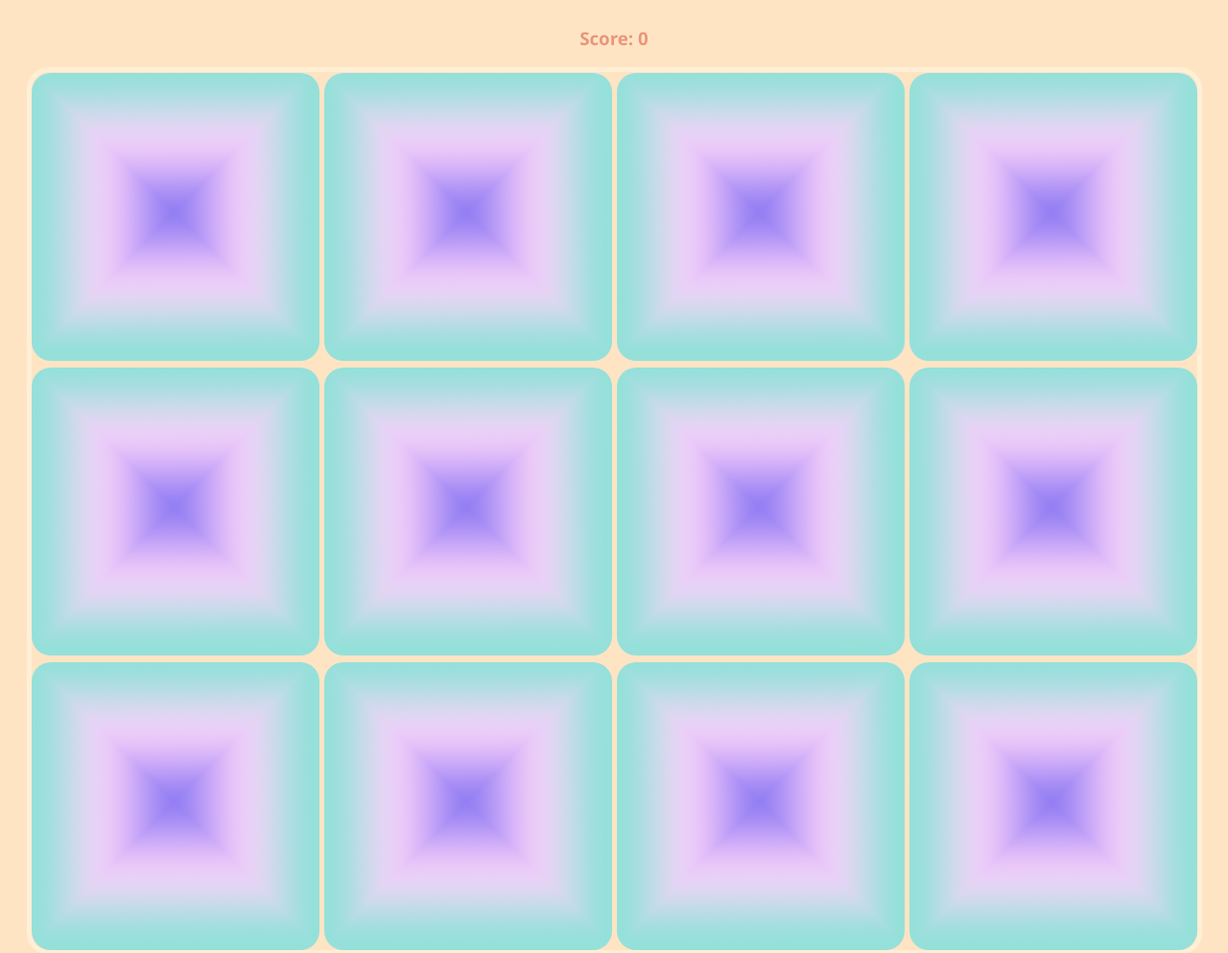
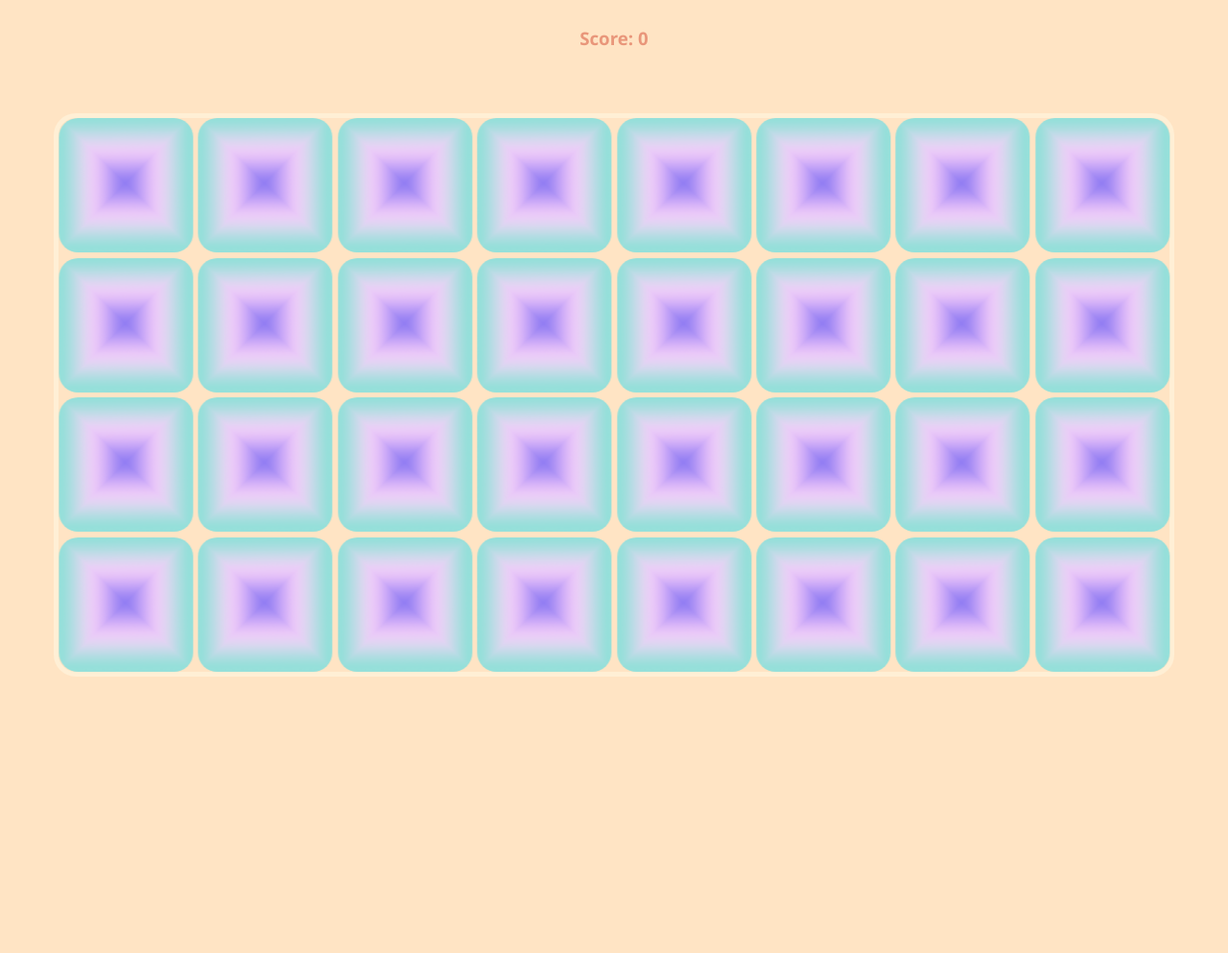
Before and after one commit to ai-jian/Memory-Game, a plain HTML site: page index.html in a window 1280 px wide. Shown: the top 993 px of the page at 96% size. After the commit the page ends 800 px from the top, so only its background shows below. Drawn offline with Linux system fonts and the light colour scheme.

Commit message:
Add files via upload

```diff
--- a/src/index.js
+++ b/src/index.js
@@ -26,6 +26,46 @@ document.addEventListener('DOMContentLoaded', () => {
             img: 'src/images/6.png'
         },
         {
+            name: 'seven',
+            img: 'src/images/7.png'
+        },
+        {
+            name: 'eight',
+            img: 'src/images/8.png'
+        },
+        {
+            name: 'nine',
+            img: 'src/images/9.png'
+        },
+        {
+            name: 'ten',
+            img: 'src/images/10.png'
+        },
+        {
+            name: 'eleven',
+            img: 'src/images/11.png'
+        },
+        {
+            name: 'twelve',
+            img: 'src/images/12.png'
+        },
+        {
+            name: 'thirteen',
+            img: 'src/images/13.png'
+        },
+        {
+            name: 'fourteen',
+            img: 'src/images/14.png'
+        },
+        {
+            name: 'fifteen',
+            img: 'src/images/15.png'
+        },
+        {
+            name: 'sixteen',
+            img: 'src/images/16.png'
+        },
+        {
             name: 'one',
             img: 'src/images/1.png'
         },
@@ -48,6 +88,46 @@ document.addEventListener('DOMContentLoaded', () => {
         {
             name: 'six',
             img: 'src/images/6.png'
+        },
+        {
+            name: 'seven',
+            img: 'src/images/7.png'
+        },
+        {
+            name: 'eight',
+            img: 'src/images/8.png'
+        },
+        {
+            name: 'nine',
+            img: 'src/images/9.png'
+        },
+        {
+            name: 'ten',
+            img: 'src/images/10.png'
+        },
+        {
+            name: 'eleven',
+            img: 'src/images/11.png'
+        },
+        {
+            name: 'twelve',
+            img: 'src/images/12.png'
+        },
+        {
+            name: 'thirteen',
+            img: 'src/images/13.png'
+        },
+        {
+            name: 'fourteen',
+            img: 'src/images/14.png'
+        },
+        {
+            name: 'fifteen',
+            img: 'src/images/15.png'
+        },
+        {
+            name: 'sixteen',
+            img: 'src/images/16.png'
         }
     ]
 
--- a/src/style.css
+++ b/src/style.css
@@ -6,18 +6,20 @@ body {
   flex-direction: column;
   justify-content: center;
   align-items: center;
-  height: 100%vh;
+  height: 100%;
 }
 
 .grid {
-  width: 1215px;
-  height: 915px;
+  width: fit-content;
+  height: fit-content;
   border: 5px solid papayawhip;
   border-radius: 23px;
-  display: flex;
-  flex-wrap: wrap;
-  justify-content: center;
-  align-items: center;
+  display: grid;
+  grid-template: repeat(4, 1fr) / repeat(8, 1fr);
+  grid-auto-flow: row dense;
+  /* justify-content: center;
+  align-items: center; */
+  margin: 3rem;
   gap: 5px;
   color: darksalmon;
   font-size: 5rem;
```
